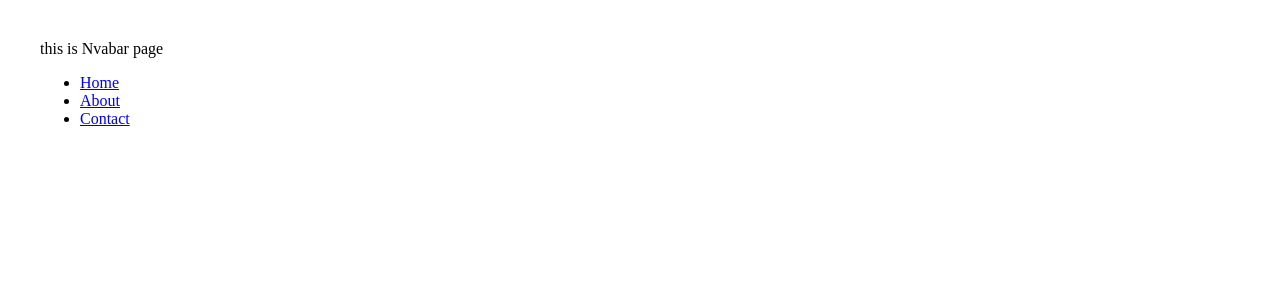
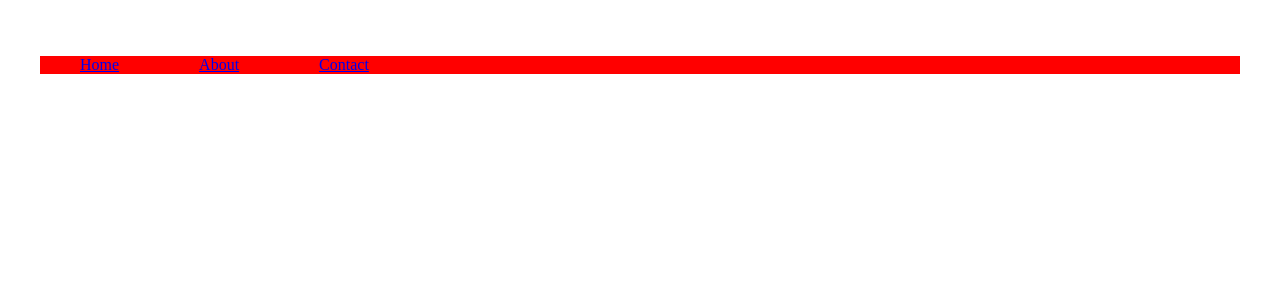
Before and after one commit to tanushukla1332/practice, a React (Vite) app: page / in a window 1280 px wide. Shown: the top 300 px of the page. Built offline with nearby package versions, Linux system fonts and the light colour scheme.

Commit message:
add dynamic routing using useparamas

```diff
--- a/src/App.jsx
+++ b/src/App.jsx
@@ -1,29 +1,22 @@
-// import Props from './Component/Props/props'
-import { Routes,Route } from 'react-router-dom'
-// import Effect from './Component/Effect/Effect'
-// import Todo from'./Component/Hook/Todo';
-// import Use from './Component/Hook/Use';
-import Nvabar from './Component/Dynamic-Route/Nvabar'
-import Home from './Component/Dynamic-Route/home';
-import About from './Component/Dynamic-Route/About';
-import Contact from './Component/Dynamic-Route/Contact';
-import './App.css'
+import { Routes, Route } from "react-router-dom";
+import Nvabar from "./Component/Dynamic-Route/Nvabar";
+import Home from "./Component/Dynamic-Route/home";
+import About from "./Component/Dynamic-Route/About";
+import Contact from "./Component/Dynamic-Route/Contact";
+import "./App.css";
 
 function App() {
-
   return (
     <div>
       <Routes>
-        {/* <Route path="" element={<Effect/>}></Route>
-        <Route path="/Todo" element={<Todo/>}></Route>
-        <Route path="/Use" element={<Use/>}></Route>
-        <Route path="/Props" element={<Props/>}></Route> */}
-        <Route path="/" element={<Nvabar/>}></Route>
-        <Route path="/Home" element={<Home/>}></Route>
-        <Route path="/About"element={<About/>}></Route>
-        <Route path="/Contact" element={<Contact/>}></Route>
+        <Route path="/" element={<Nvabar />} />
+        <Route path="/Home" element={<Home />} />
+        <Route path="/About" element={<About />} />
+        {/* Pass the `match` object as a prop to the Contact component */}
+        <Route path="/Contact/:name/:Lname" element={<Contact/>}/>
       </Routes>
     </div>
-  )
+  );
 }
-export default App
+
+export default App;
--- a/src/Component/Dynamic-Route/Contact.jsx
+++ b/src/Component/Dynamic-Route/Contact.jsx
@@ -1,7 +1,13 @@
-import React from 'react'
+import React from 'react';
+import { useParams } from 'react-router-dom';
 
 export default function Contact() {
+    const {name,Lname}=useParams()
+
   return (
-    <div>This is contact page</div>
-  )
+    <div>
+      This is the contact page
+     <h1>User: {name} {Lname} : page </h1>
+    </div>
+  );
 }
--- a/src/Component/Dynamic-Route/Nvabar.jsx
+++ b/src/Component/Dynamic-Route/Nvabar.jsx
@@ -3,12 +3,12 @@ import {Link} from 'react-router-dom'
 
 export default function Nvabar() {
   return (
-    <div> this is Nvabar page
-        <nav>
-            <ul>
-               <li><Link to="Home">Home </Link> </li>
-               <li><Link to="About">About </Link> </li>
-               <li><Link to="Contact">Contact</Link> </li>
+    <div>
+        <nav >
+            <ul style={{display:"flex",listStyle:"none",backgroundColor:"red"}}>
+               <li style={{marginRight:"5rem"}}><Link to="Home">Home </Link> </li>
+               <li style={{marginRight:"5rem"}}><Link to="About">About </Link> </li>
+               <li style={{marginRight:"5rem"}}><Link to="Contact">Contact</Link> </li>
             </ul>
         </nav>
     </div>
```
